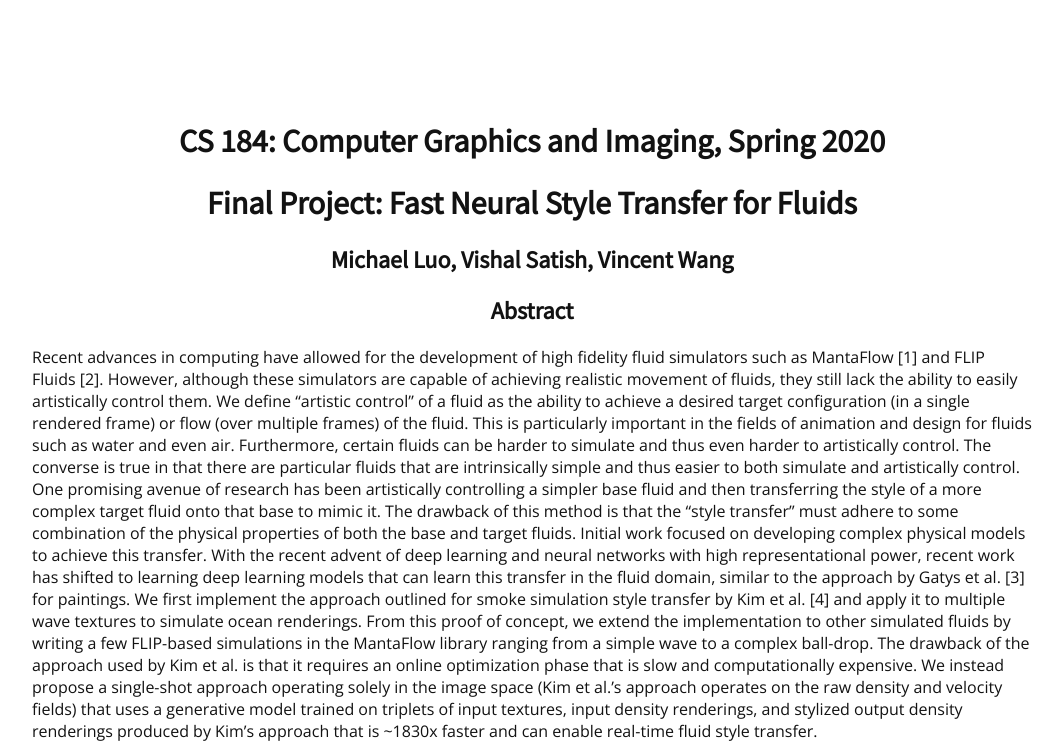
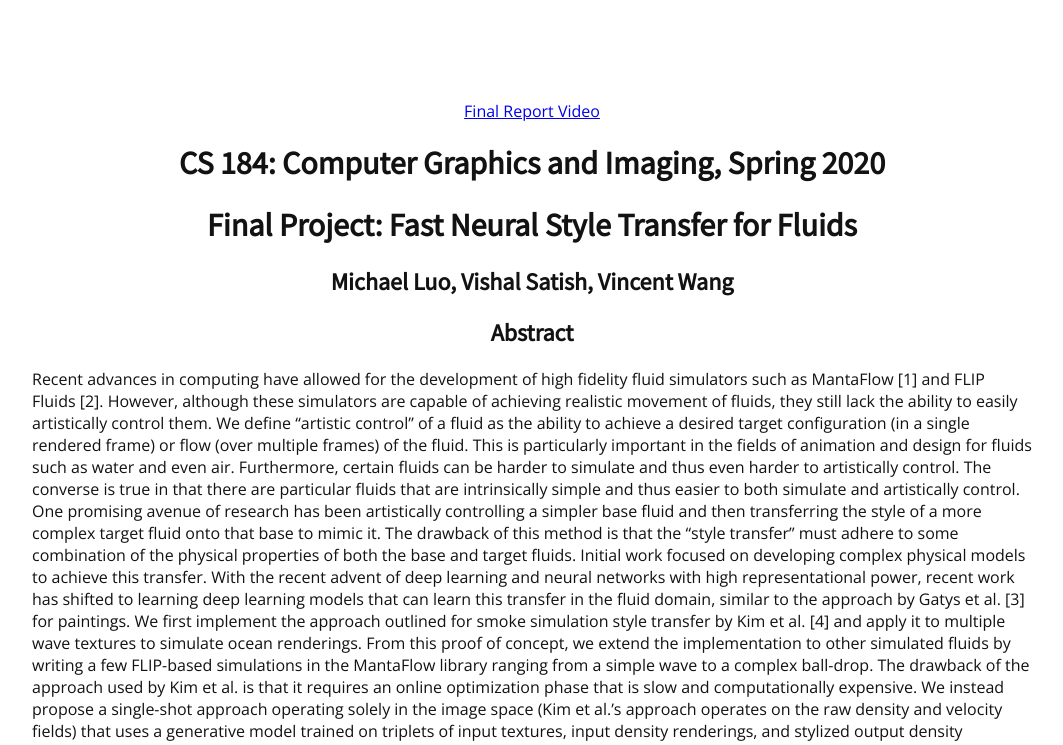
Before and after one commit to michaelzhiluo/final-184-project, a plain HTML site: page docs/index.html in a window 1280 px wide. Shown: the top 745 px of the page, without its empty margins (108-1171 px from the left). Drawn offline with nearby package versions, Linux system fonts and the light colour scheme.

Commit message:
Added video link.

```diff
--- a/docs/index.html
+++ b/docs/index.html
@@ -16,7 +16,6 @@
   }
 </style>
 
-
 <title>CS 184 Final Project: Fast Neural Style Transfer for Fluids</title>
 <meta http-equiv="content-type" content="text/html; charset=utf-8" />
 <link href="https://fonts.googleapis.com/css?family=Open+Sans|Source+Sans+Pro" rel="stylesheet">
@@ -24,6 +23,10 @@
 
 
 <body>
+
+<div align="center">
+    <a href="https://drive.google.com/file/d/1hDGJDPbDpxuOCWsN9NjLGhpFWOiv2L0X/view?usp=sharing">Final Report Video</a>
+</div>
 
 <h1 align="middle">CS 184: Computer Graphics and Imaging, Spring 2020</h1>
 <h1 align="middle">Final Project: Fast Neural Style Transfer for Fluids</h1>
```
